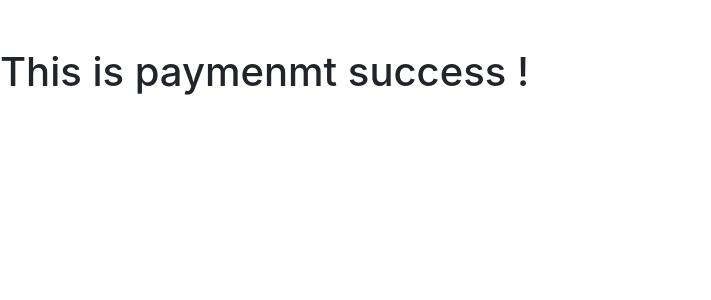
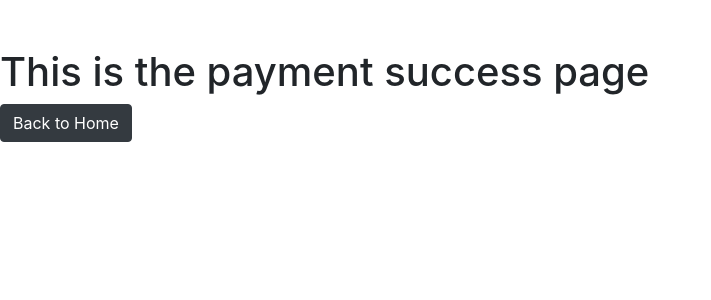
Before and after one commit to ch1nma4/Django_Chinmay, a Django app: page /users/ps/ in a window 1280 px wide. Shown: the part 74-374 px from the top of the page, without its empty margins (0-711 px from the left). Run offline with Django 4.2, Linux system fonts and the light colour scheme; some libraries are stand-ins or nearby versions.

Commit message:
commit:88

```diff
--- a/mysite/users/templates/users/payment.html
+++ b/mysite/users/templates/users/payment.html
@@ -11,7 +11,7 @@
 </head>
 <body>
     <h3>
-        Pay ${{ tot }}
+        Pay ${{tot }}
     </h3>
 
     <div id="paypal-button-container">
--- a/mysite/users/templates/users/pymtsuccess.html
+++ b/mysite/users/templates/users/pymtsuccess.html
@@ -10,7 +10,12 @@
     <title>Document</title>
 </head>
 <body>
-    <h1>This is paymenmt success !</h1>
+
+    <h1>This is the payment success page</h1>
+
+<a href="{% url 'food:index' %}" class="btn btn-dark">
+    Back to Home
+</a>
 </body>
 </html>
 
--- a/mysite/users/views.py
+++ b/mysite/users/views.py
@@ -173,29 +173,30 @@ def delete_crf(request , details_id , crf_id):
     return render(request, 'users/crf_del.html' , context)
 
 
-def Payment(request , amt , qnt):
+def Payment(request, amt, qnt):
 
     context = {
-        "amt" : amt ,
-        "qnt" : qnt,
-        'tot' : amt * qnt
+        'amt':amt,
+        'qnt':qnt,
+        'tot':amt * qnt
     }
 
-    return render(request , 'users/payment.html' , context)
+    return render(request, 'users/payment.html', context)
 
 
 def OnApprove(request):
 
     if request.method == 'POST':
-        body = json.load(request.body)
+        body = json.loads(request.body)
         print(body)
 
-        context : {
+        context = {
 
         }
 
         return JsonResponse(context)
 
+
 def PaymentSuccess(request):
 
-    return render(request , 'users/pymtsuccess.html')
+    return render(request, 'users/pymtsuccess.html')
```
Also changed, not shown: mysite/db.sqlite3.
